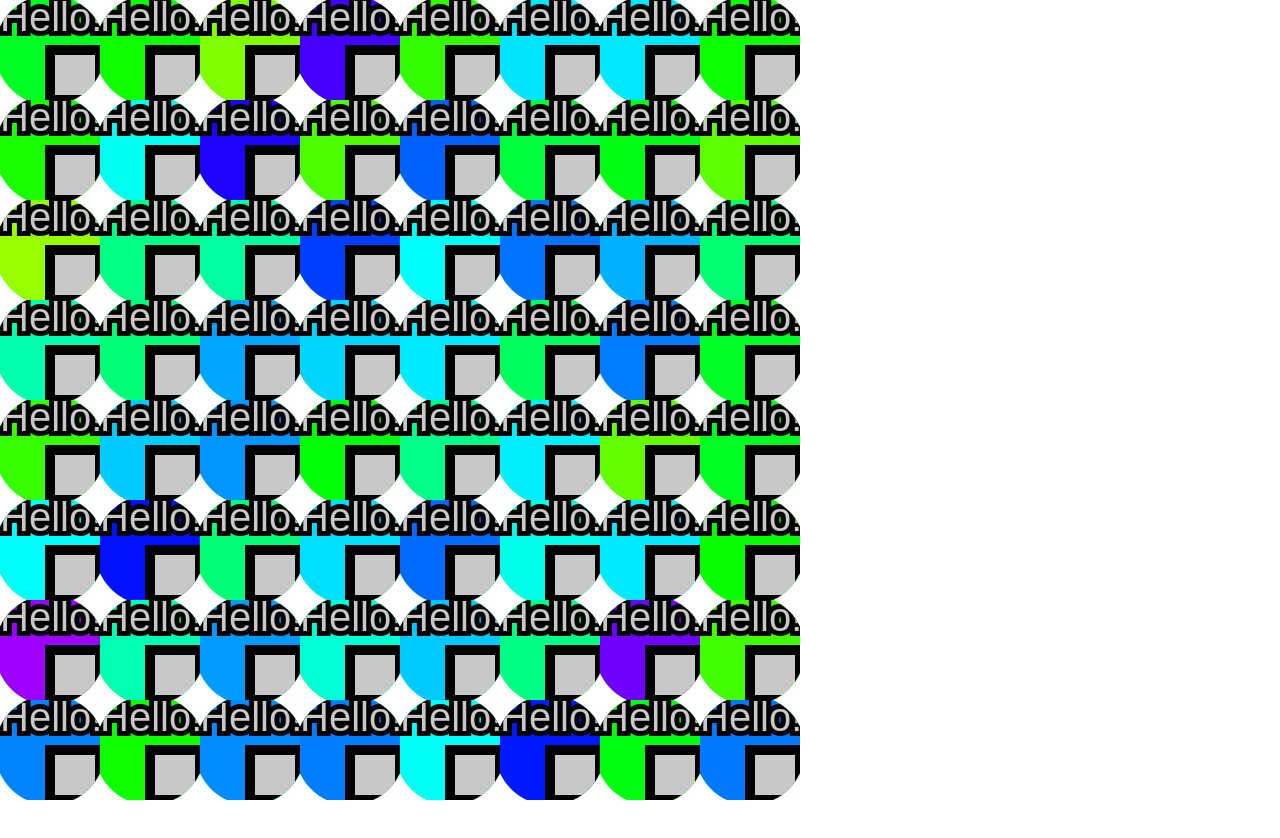
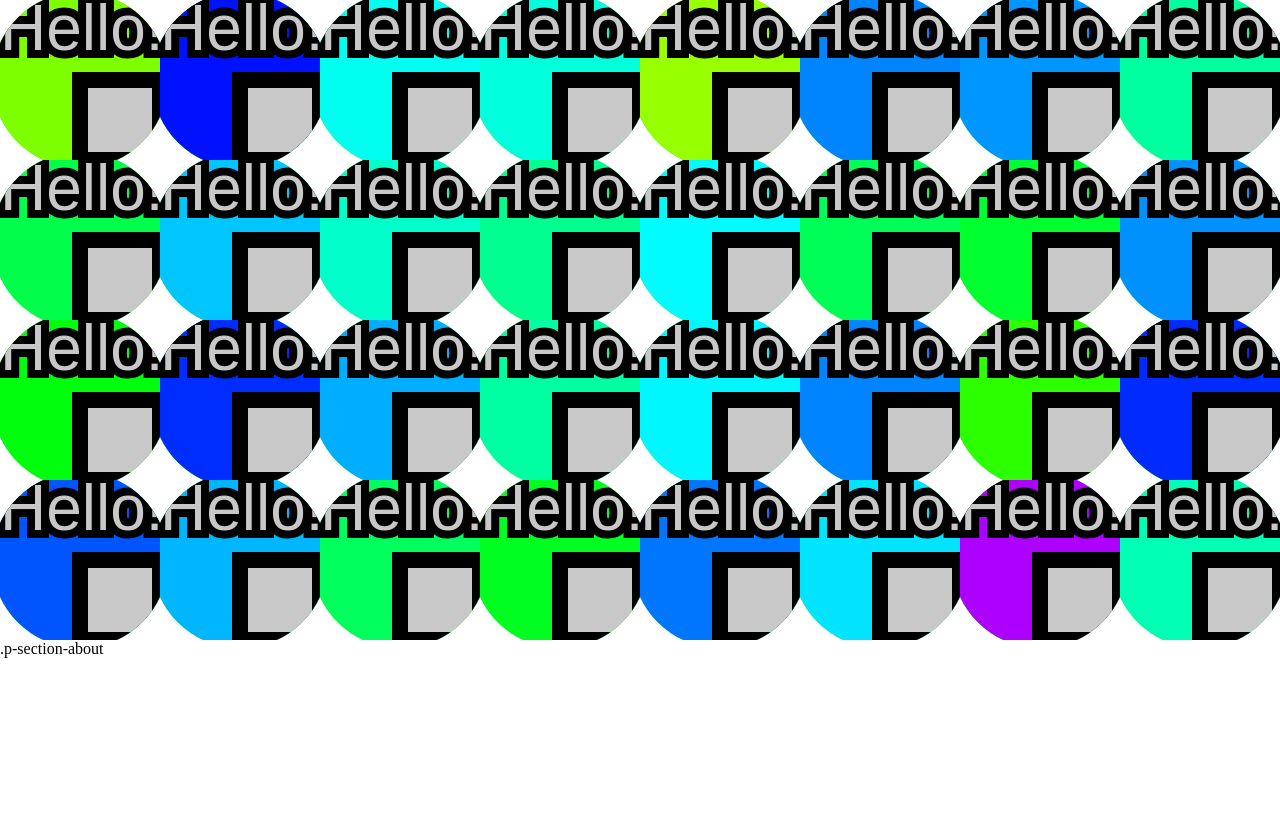
Before and after one commit to novogrammer/hello-p5, a website built with Vite: page index.html in a window 1280 px wide. Before the commit the page ends 804 px from the top, so only its background shows below. Built offline with nearby package versions, Linux system fonts and the light colour scheme.

Commit message:
リサイズ対応など

```diff
--- a/index.html
+++ b/index.html
@@ -4,7 +4,7 @@
     <meta charset="UTF-8" />
     <link rel="icon" type="image/svg+xml" href="/vite.svg" />
     <meta name="viewport" content="width=device-width, initial-scale=1.0" />
-    <title>Vite + TS</title>
+    <title>Hello P5</title>
   </head>
   <body>
     <div id="app"></div>
--- /dev/null
+++ b/src/App.ts
@@ -0,0 +1,113 @@
+
+import p5 from "p5";
+import { getElementSize } from "./dom_utils";
+import {BREAK_WIDTH_PC} from "./constants";
+
+// const VIRTUAL_WIDTH=800;
+// const VIRTUAL_HEIGHT=800;
+const CELL_WIDTH=100;
+const CELL_HEIGHT=100;
+
+
+export default class App{
+  p:p5;
+  heroElement: HTMLElement;
+  constructor(){
+    const heroElement=document.querySelector<HTMLElement>(".p-section-hero");
+    if(!heroElement){
+      throw new Error("heroElement is null");
+    }
+    this.heroElement=heroElement;
+
+    const sketch=(p:p5)=>{
+      p.setup=()=>{
+        this.onSetup();
+      };
+      p.windowResized=()=>{
+        this.onWindowResized();
+      }
+      p.draw=()=>{
+        this.onDraw();
+      };
+    };
+    this.p=new p5(sketch,heroElement);
+
+  }
+  onSetup(){
+    const {width,height} = getElementSize(this.heroElement);
+    const {p}=this;
+
+    p.createCanvas(width,height);
+    // p.background(255,0,255);
+    p.ellipseMode(p.CENTER);
+
+  }
+  onWindowResized(){
+    const {width,height} = getElementSize(this.heroElement);
+    const {p}=this;
+    p.resizeCanvas(width,height);
+
+  }
+  drawCell(x:number,y:number){
+    const {p}=this;
+
+    p.push();
+    p.translate(x,y);
+    p.strokeWeight(0);
+    p.rect(0,0,CELL_WIDTH,CELL_HEIGHT);
+    p.drawingContext.clip();
+
+    p.fill(0,255,0);
+    p.circle(CELL_WIDTH/2,CELL_HEIGHT/2,CELL_WIDTH*1.1);
+    p.drawingContext.clip();
+
+    p.push();
+    // p.fill(0,0,255);
+    const n=p.noise(x,y,performance.now()/1000);
+    p.colorMode(p.HSB,255);
+    p.fill(n*255,255,255);
+    p.colorMode(p.RGB);
+    p.rect(0,0,CELL_WIDTH,CELL_HEIGHT);
+    p.pop();
+
+    p.fill(200);
+    p.stroke(0,0,0);
+    p.strokeWeight(10);
+    p.textAlign(p.LEFT,p.TOP);
+    p.textSize(40);
+    p.text("Hello!",0,0);
+    // p.scale(0.25,0.25);
+    // p.scale(2,2);
+    // p.scale(10,10);
+    p.rect(CELL_WIDTH/2,CELL_HEIGHT/2,CELL_WIDTH/2,CELL_HEIGHT/2);
+    p.pop();
+  }
+  onDraw(){
+    const {p}=this;
+    const {width,height} = getElementSize(this.heroElement);
+
+    let virtualWidth:number;
+    let virtualHeight:number;
+    if(width<BREAK_WIDTH_PC){
+      virtualWidth=400
+      virtualHeight=800;
+    }else{
+      virtualWidth=800
+      virtualHeight=400;
+    }
+
+    const scaleX=width/virtualWidth;
+    const scaleY=height/virtualHeight;
+
+
+    p.push();
+    p.scale(scaleX,scaleY);
+    for(let y=0;y<virtualHeight;y+=CELL_HEIGHT){
+      for(let x=0;x<virtualWidth;x+=CELL_WIDTH){
+        this.drawCell(x,y);
+      }
+    }
+    p.pop();
+
+  }
+}
--- /dev/null
+++ b/src/constants.ts
@@ -0,0 +1 @@
+export const BREAK_WIDTH_PC=768;
--- /dev/null
+++ b/src/dom_utils.ts
@@ -0,0 +1,19 @@
+export function domReady(onReady: () => void) {
+  if (document.readyState === "loading") {
+    document.addEventListener("DOMContentLoaded", onReady);
+  } else {
+    onReady();
+  }
+}
+
+interface Size {
+  width: number;
+  height: number;
+}
+
+export function getElementSize(element: HTMLElement): Size {
+  return {
+    width: element.clientWidth,
+    height: element.clientHeight,
+  }
+}
--- /dev/null
+++ b/src/global.scss
@@ -0,0 +1,19 @@
+
+
+$WIDTH_SP: 375px;
+//vw算出用
+$PX_TO_VW_SP: calc(100vw / $WIDTH_SP);
+
+$WIDTH_PC: 1200px;
+//vw算出用
+$PX_TO_VW_PC: calc(100vw / $WIDTH_PC);
+
+
+$BREAK_WIDTH_PC:768px;
+
+
+@mixin mqpc() {
+  @media screen and (min-width: $BREAK_WIDTH_PC) {
+    @content;
+  }
+}
--- a/src/main.ts
+++ b/src/main.ts
@@ -1,69 +1,12 @@
+import App from './App';
 import './style.scss'
 
-import p5 from "p5";
-
 document.querySelector<HTMLDivElement>('#app')!.innerHTML = `
-  <section class="p-section-hero"></section>
+<section class="p-section-hero"></section>
+<section class="p-section-about">.p-section-about</section>
 `;
 
-const sketchA=(p:p5)=>{
-  const CANVAS_WIDTH=800;
-  const CANVAS_HEIGHT=800;
-  const CELL_WIDTH=100;
-  const CELL_HEIGHT=100;
-  p.setup=()=>{
-    p.createCanvas(CANVAS_WIDTH,CANVAS_HEIGHT);
-    // p.background(255,0,255);
-    p.ellipseMode(p.CENTER);
-  };
-  const drawCell=(x:number,y:number)=>{
-    p.push();
-    p.translate(x,y);
-    p.strokeWeight(0);
-    p.rect(0,0,CELL_WIDTH,CELL_HEIGHT);
-    p.drawingContext.clip();
-
-    p.fill(0,255,0);
-    p.circle(CELL_WIDTH/2,CELL_HEIGHT/2,CELL_WIDTH*1.1);
-    p.drawingContext.clip();
-
-    p.push();
-    // p.fill(0,0,255);
-    const n=p.noise(x,y,performance.now()/1000);
-    p.colorMode(p.HSB,255);
-    p.fill(n*255,255,255);
-    p.colorMode(p.RGB);
-    p.rect(0,0,CELL_WIDTH,CELL_HEIGHT);
-    p.pop();
-
-    p.fill(200);
-    p.stroke(0,0,0);
-    p.strokeWeight(10);
-    p.textAlign(p.LEFT,p.TOP);
-    p.textSize(40);
-    p.text("Hello!",0,0);
-    // p.scale(0.25,0.25);
-    // p.scale(2,2);
-    // p.scale(10,10);
-    p.rect(CELL_WIDTH/2,CELL_HEIGHT/2,CELL_WIDTH/2,CELL_HEIGHT/2);
-    p.pop();
-
-  }
-
-  p.draw=()=>{
-    for(let y=0;y<CANVAS_HEIGHT;y+=CELL_HEIGHT){
-      for(let x=0;x<CANVAS_WIDTH;x+=CELL_WIDTH){
-        drawCell(x,y);
-      }
-    }
-  };
-}
 
 
-const heroElement=document.querySelector<HTMLElement>(".p-section-hero");
-if(!heroElement){
-  throw new Error("heroElement is null");
-}
 
-
-(window as any).p5SketchA=new p5(sketchA,heroElement);
+(window as any).app=new App();
--- /dev/null
+++ b/src/p-section-about.scss
@@ -0,0 +1,7 @@
+@use "./global" as *;
+
+.p-section-about{
+  position:relative;
+  width:100%;
+  height:100vh;
+}
--- /dev/null
+++ b/src/p-section-hero.scss
@@ -0,0 +1,11 @@
+@use "./global" as *;
+
+.p-section-hero{
+  position:relative;
+  width: 100%;
+  height:200vw;
+  @include mqpc(){
+
+    height:50vw;
+  }
+}
--- /dev/null
+++ b/src/reset.scss
@@ -0,0 +1,4 @@
+
+body {
+  margin: 0;
+}
--- a/src/style.scss
+++ b/src/style.scss
@@ -1,4 +1,4 @@
 
-body {
-  margin: 0;
-}
+@use "./reset";
+@use "./p-section-hero";
+@use "./p-section-about";
```
